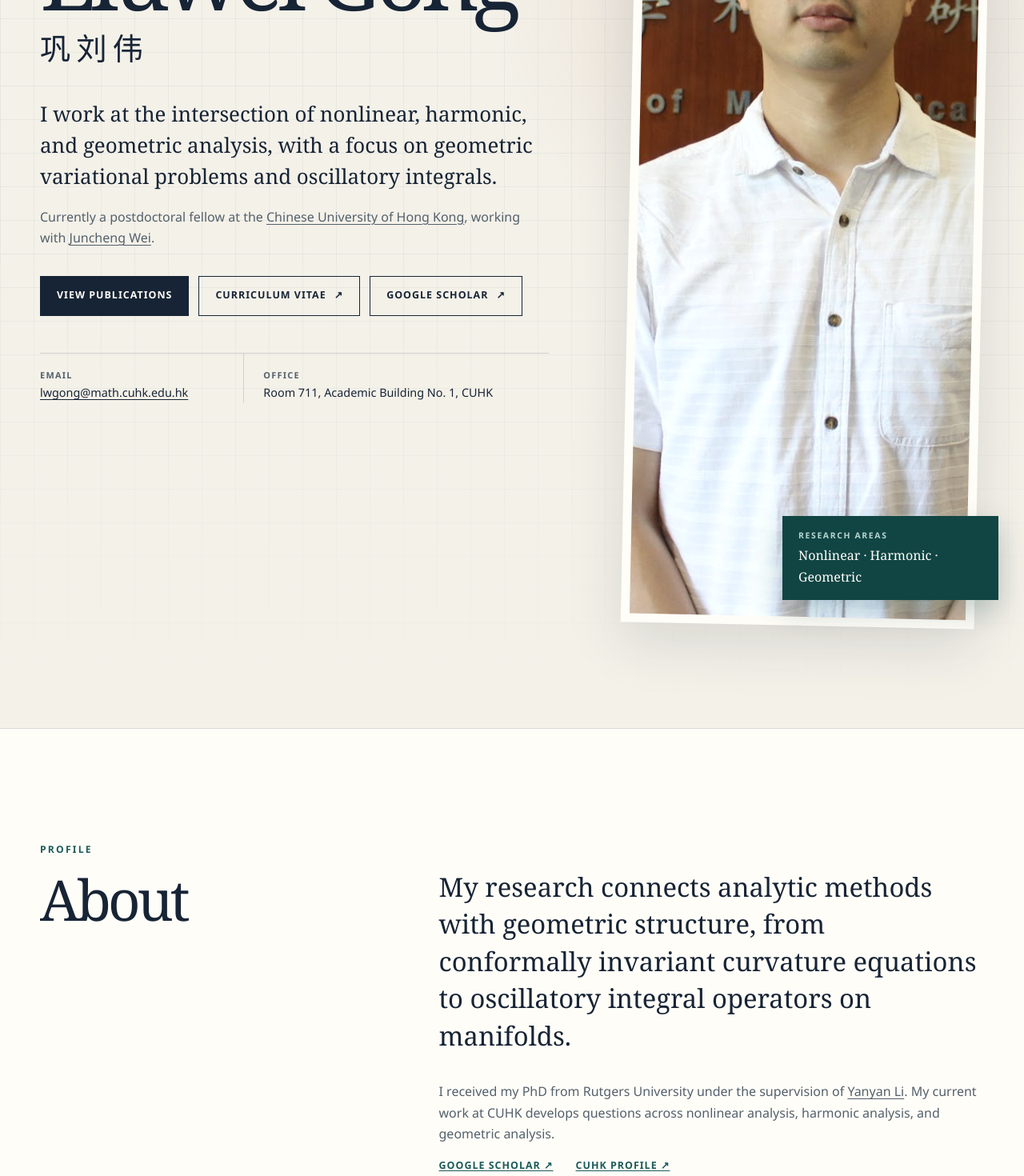
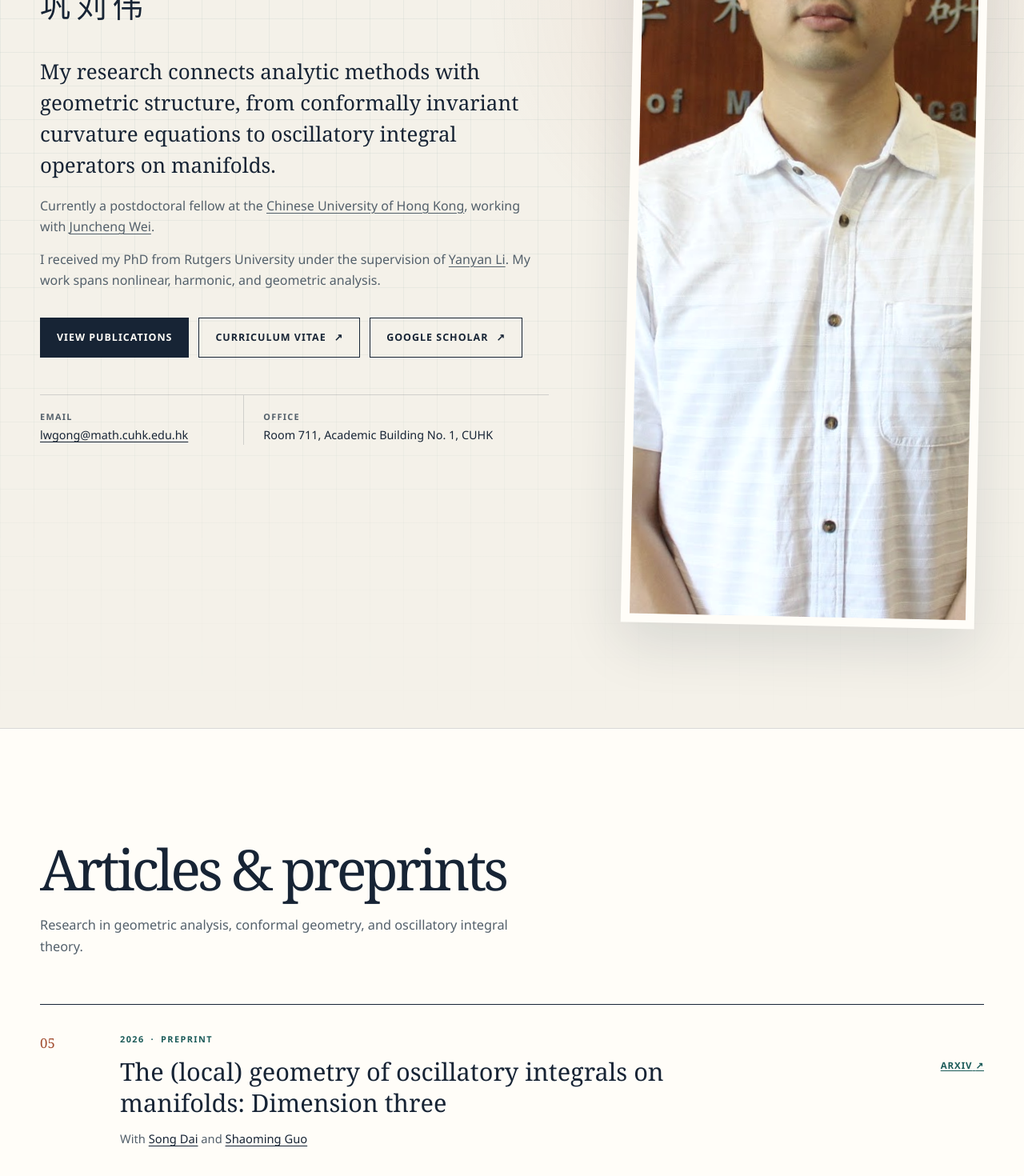
Before and after one commit to liuwei-gong/liuwei-gong.github.io, a Next.js app: page / in a window 1280 px wide. Shown: the part 600-2070 px from the top of the page at 80% size. Built offline with nearby package versions, Linux system fonts and the light colour scheme.

Commit message:
Merge academic profile introduction

```diff
--- a/app/globals.css
+++ b/app/globals.css
@@ -224,10 +224,18 @@ img {
   line-height: 1.5;
 }
 
+.hero__position,
+.hero__bio {
+  max-width: 650px;
+  color: var(--ink-soft);
+}
+
 .hero__position {
-  max-width: 650px;
   margin: 0;
-  color: var(--ink-soft);
+}
+
+.hero__bio {
+  margin: 14px 0 0;
 }
 
 .hero__actions {
@@ -329,34 +337,10 @@ img {
 
 .portrait-card__frame img {
   width: 100%;
-  aspect-ratio: 1;
+  aspect-ratio: 3 / 2;
   object-fit: cover;
-  object-position: 50% 40%;
+  object-position: 50% 30%;
   filter: saturate(0.82) contrast(1.03);
-}
-
-.portrait-card figcaption {
-  position: absolute;
-  right: -18px;
-  bottom: 32px;
-  display: grid;
-  max-width: 270px;
-  gap: 3px;
-  padding: 16px 20px;
-  background: var(--teal-deep);
-  color: var(--white);
-  box-shadow: 0 14px 35px rgba(16, 69, 68, 0.25);
-  font-family: var(--serif);
-  font-size: 1rem;
-}
-
-.portrait-card figcaption span {
-  color: #b9d5cf;
-  font-family: var(--sans);
-  font-size: 0.65rem;
-  font-weight: 800;
-  letter-spacing: 0.16em;
-  text-transform: uppercase;
 }
 
 .section {
@@ -386,56 +370,19 @@ img {
   font-size: 1.02rem;
 }
 
-.about {
-  border-top: 1px solid var(--line);
-  background: var(--white);
-}
-
-.about__grid,
 .teaching__grid {
   display: grid;
   grid-template-columns: minmax(270px, 0.72fr) minmax(0, 1.28fr);
   gap: clamp(52px, 9vw, 130px);
 }
 
-.about .section-heading,
 .teaching .section-heading {
   margin-bottom: 0;
 }
 
-.about__content {
-  max-width: 720px;
-  padding-top: 34px;
-}
-
-.about__content > p {
-  color: var(--ink-soft);
-}
-
-.about__lead {
-  margin-top: 0;
-  color: var(--ink) !important;
-  font-family: var(--serif);
-  font-size: clamp(1.45rem, 2.6vw, 2.05rem);
-  line-height: 1.42;
-}
-
-.text-link {
-  color: var(--teal);
-  font-size: 0.78rem;
-  font-weight: 800;
-  letter-spacing: 0.08em;
-  text-transform: uppercase;
-}
-
-.profile-links {
-  display: flex;
-  flex-wrap: wrap;
-  gap: 16px 28px;
-}
-
 .publications {
-  background: var(--paper);
+  border-top: 1px solid var(--line);
+  background: var(--white);
 }
 
 .publication-list {
@@ -723,7 +670,6 @@ img {
     border-left: 0;
   }
 
-  .about__grid,
   .teaching__grid {
     grid-template-columns: 1fr;
     gap: 38px;
@@ -789,10 +735,6 @@ img {
     justify-self: center;
   }
 
-  .portrait-card figcaption {
-    right: -5%;
-  }
-
   .talk-list {
     grid-template-columns: 1fr;
   }
@@ -843,14 +785,6 @@ img {
 
   .button {
     width: 100%;
-  }
-
-  .portrait-card figcaption {
-    position: relative;
-    right: auto;
-    bottom: auto;
-    max-width: none;
-    margin: -8px 14px 0;
   }
 
   .publication {
--- a/app/page.tsx
+++ b/app/page.tsx
@@ -196,7 +196,7 @@ export default function Home() {
 
       <header className="site-header">
         <div className="site-header__inner shell">
-          <a className="wordmark" href="#top" aria-label="Liuwei Gong, home">
+          <a className="wordmark" href="#about" aria-label="Liuwei Gong, home">
             Liuwei Gong
           </a>
           <nav className="site-nav" aria-label="Primary navigation">
@@ -212,7 +212,7 @@ export default function Home() {
       </header>
 
       <main id="main-content">
-        <section className="hero" id="top" aria-labelledby="hero-title">
+        <section className="hero" id="about" aria-labelledby="hero-title">
           <div className="hero__pattern" aria-hidden="true" />
           <div className="hero__grid shell">
             <div className="hero__copy">
@@ -224,13 +224,20 @@ export default function Home() {
                 </span>
               </h1>
               <p className="hero__lede">
-                I work at the intersection of nonlinear, harmonic, and geometric analysis, with a focus on
-                geometric variational problems and oscillatory integrals.
+                My research connects analytic methods with geometric structure, from conformally invariant
+                curvature equations to oscillatory integral operators on manifolds.
               </p>
               <p className="hero__position">
                 Currently a postdoctoral fellow at the{" "}
-                <OutboundLink href="https://www.math.cuhk.edu.hk/">Chinese University of Hong Kong</OutboundLink>,
-                working with <OutboundLink href="https://personal.math.ubc.ca/~jcwei/">Juncheng Wei</OutboundLink>.
+                <OutboundLink href="https://www.math.cuhk.edu.hk/people/academic-staff/liuwei">
+                  Chinese University of Hong Kong
+                </OutboundLink>, working with{" "}
+                <OutboundLink href="https://personal.math.ubc.ca/~jcwei/">Juncheng Wei</OutboundLink>.
+              </p>
+              <p className="hero__bio">
+                I received my PhD from Rutgers University under the supervision of{" "}
+                <OutboundLink href="https://sites.math.rutgers.edu/~yyli/">Yanyan Li</OutboundLink>. My work spans
+                nonlinear, harmonic, and geometric analysis.
               </p>
               <div className="hero__actions">
                 <a className="button button--primary" href="#publications">
@@ -260,7 +267,7 @@ export default function Home() {
               </dl>
             </div>
 
-            <figure className="portrait-card">
+            <div className="portrait-card">
               <div className="portrait-card__frame">
                 <img
                   src="/liuwei-gong.jpg"
@@ -268,42 +275,6 @@ export default function Home() {
                   width="1280"
                   height="1155"
                 />
-              </div>
-              <figcaption>
-                <span>Research areas</span>
-                Nonlinear · Harmonic · Geometric
-              </figcaption>
-            </figure>
-          </div>
-        </section>
-
-        <section className="section about" id="about" aria-labelledby="about-title">
-          <div className="shell about__grid">
-            <SectionHeading id="about-title" eyebrow="Profile" title="About" />
-            <div className="about__content">
-              <p className="about__lead">
-                My research connects analytic methods with geometric structure, from conformally invariant
-                curvature equations to oscillatory integral operators on manifolds.
-              </p>
-              <p>
-                I received my PhD from Rutgers University under the supervision of{" "}
-                <OutboundLink href="https://sites.math.rutgers.edu/~yyli/">Yanyan Li</OutboundLink>. My current
-                work at CUHK develops questions across nonlinear analysis, harmonic analysis, and geometric
-                analysis.
-              </p>
-              <div className="profile-links">
-                <OutboundLink
-                  className="text-link"
-                  href="https://scholar.google.com/citations?user=tzpMVewAAAAJ&hl=en"
-                >
-                  Google Scholar <span aria-hidden="true">↗</span>
-                </OutboundLink>
-                <OutboundLink
-                  className="text-link"
-                  href="https://www.math.cuhk.edu.hk/people/academic-staff/liuwei"
-                >
-                  CUHK profile <span aria-hidden="true">↗</span>
-                </OutboundLink>
               </div>
             </div>
           </div>
@@ -401,7 +372,7 @@ export default function Home() {
         <div className="shell site-footer__inner">
           <p>© 2026 Liuwei Gong</p>
           <p>Postdoctoral Fellow · The Chinese University of Hong Kong</p>
-          <a href="#top">Back to top ↑</a>
+          <a href="#about">Back to top ↑</a>
         </div>
       </footer>
     </>
```
Also changed, not shown: 1 other file (tests, documents, lock files or other folders).
